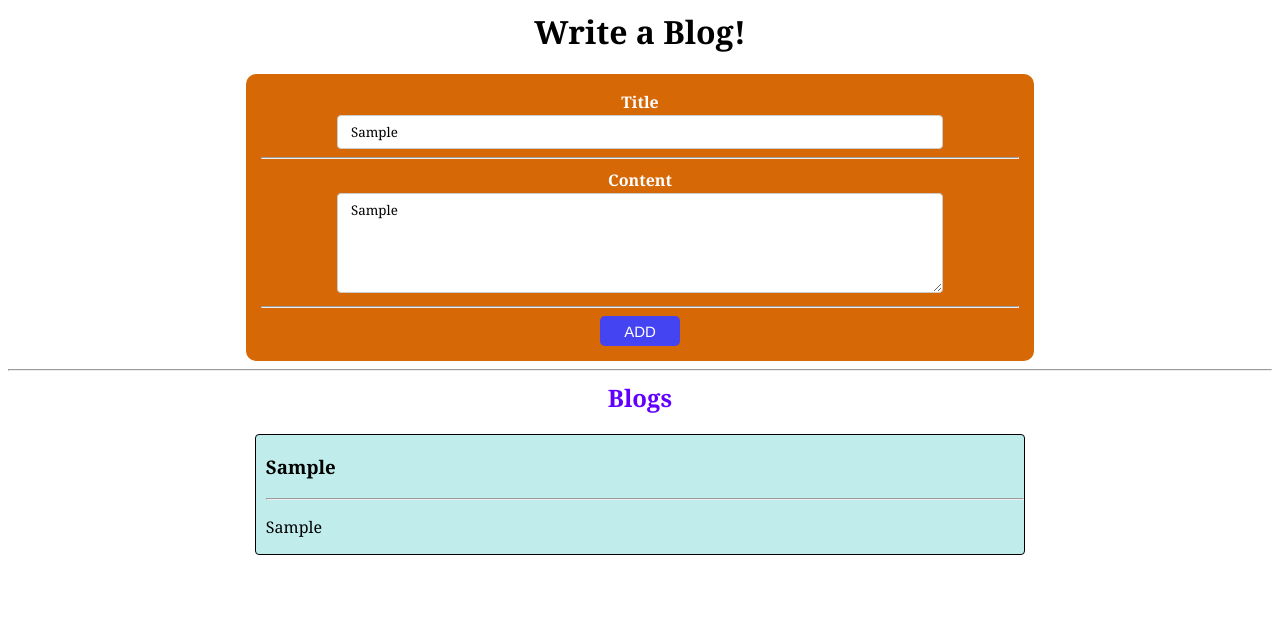
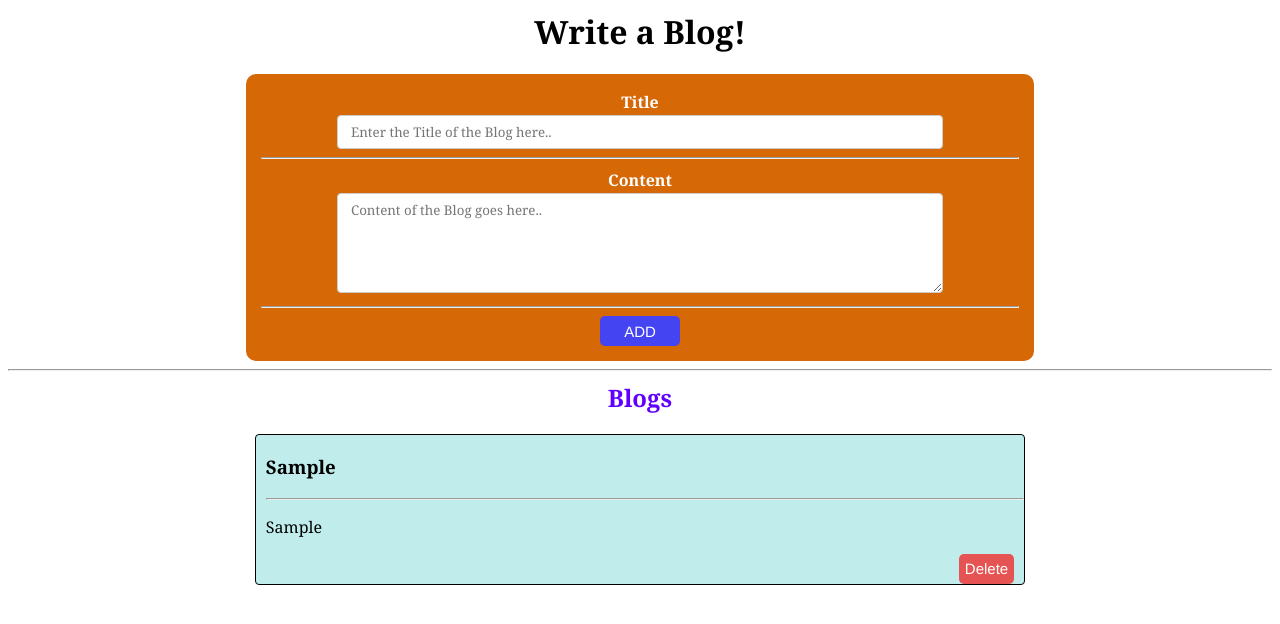
Before and after one commit to Falak0891/Hooks4---useEffect-hook, a React (Create React App) app: page / in a window 1280 px wide. Both pictures are taken after typing "Sample", "Sample" into the empty fields and a click on the button "ADD". Shown: the top 624 px of the page. Built offline with nearby package versions, Linux system fonts and the light colour scheme; the HTML template or start-up script is replaced by a standard one.

Commit message:
Deleting a blog

```diff
--- a/src/Components/Blog.js
+++ b/src/Components/Blog.js
@@ -12,8 +12,15 @@
         e.preventDefault();
 
         setBlogs([{title: formData.title,content:formData.content}, ...blogs]);
+        setformData({title:"", content:""});
         console.log(blogs);
     }
+
+    function removeBlog(i){
+
+        setBlogs( blogs.filter((blog,index)=> index !== i));
+
+     }
 
     return(
         <>
@@ -52,6 +59,17 @@
                 <h3>{blog.title}</h3>
                 <hr/>
                 <p>{blog.content}</p>
+
+                <div className="blog-btn">
+                        <button onClick={() => {
+                            removeBlog(i)
+                        }}
+                        className="btn remove">
+
+                            Delete
+
+                        </button>
+                </div>
             </div>
         ))}
 
```
